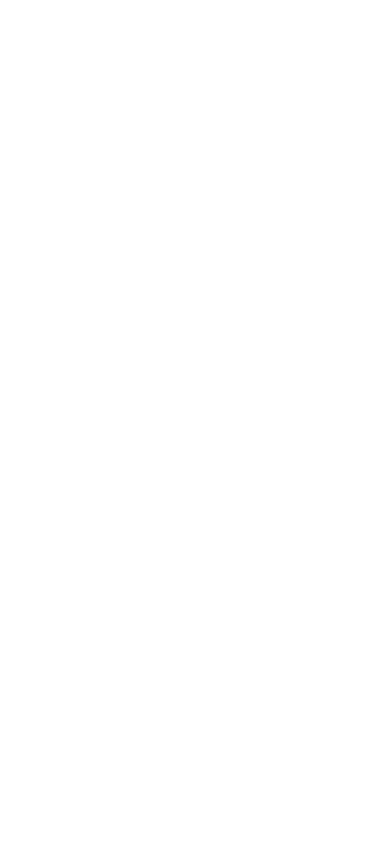
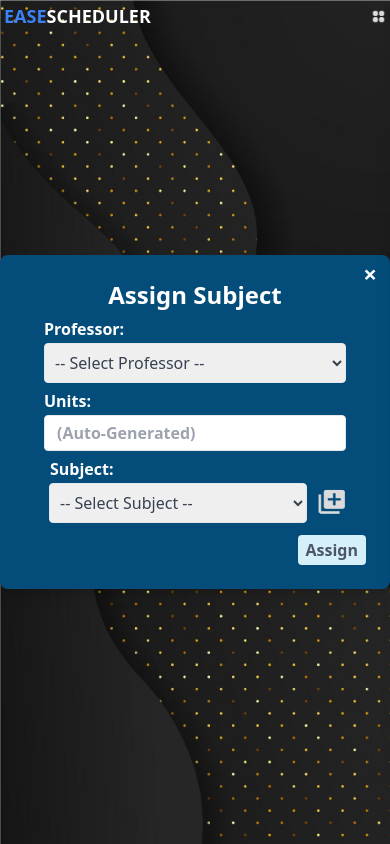
Before and after one commit to elagoCarl/EaseScheduler, a React (Vite) app in the folder Client/: page /assignSubjtoProf in a window 390 px wide. Before the commit this address had no page. Built offline with nearby package versions, Linux system fonts and the light colour scheme.

Commit message:
Created new page "AssignSubjtoProf" and fixed profAvailability breakpoints

```diff
--- a/Client/src/App.jsx
+++ b/Client/src/App.jsx
@@ -11,6 +11,7 @@ import Room from "./Components/room";
 import Course from "./Components/course";
 import ProfAvailability from "./Components/profAvailability";
 import Professor from "./Components/professor";
+import AssignSubjToProf from "./Components/assignSubjtoProf";
 
 const App = () => {
   return (
@@ -29,6 +30,7 @@ const App = () => {
         <Route path="/profAvailability" element={<ProfAvailability />} />
         <Route path="/course" element={<Course />} />
         <Route path="/professor" element={<Professor />} />
+        <Route path="/assignSubjtoProf" element={<AssignSubjToProf />} />
       </Routes>
     </Router>
   );
--- /dev/null
+++ b/Client/src/Components/assignSubjtoProf.jsx
@@ -0,0 +1,118 @@
+import React, { useState } from 'react';
+import TopMenu from './callComponents/topMenu';
+import Sidebar from './callComponents/sideBar.jsx';
+import Image2 from './Img/2.jpg';
+import AddBulk from './Img/AddBulk.png';
+
+const AssignSubjToProf = () => {
+  const [isSidebarOpen, setSidebarOpen] = useState(false);
+  const [subjects, setSubjects] = useState([""]); // State to manage dynamically added subjects
+
+  const toggleSidebar = () => {
+    setSidebarOpen(!isSidebarOpen);
+  };
+
+  const handleAddBulk = (e) => {
+    e.preventDefault(); // Prevent default form submission
+    setSubjects([...subjects, ""]); // Add a new subject dropdown
+  };
+
+  return (
+    <div
+      className="main bg-cover bg-no-repeat min-h-screen flex justify-center items-center"
+      style={{ backgroundImage: `url(${Image2})` }}
+    >
+      <Sidebar isOpen={isSidebarOpen} toggleSidebar={toggleSidebar} />
+      {<TopMenu toggleSidebar={toggleSidebar} />}
+
+      {/* Main Form Container */}
+      <div className="relative bg-customBlue1 p-24 rounded-lg shadow-lg w-full lg:max-w-lg xs:max-w-md xs:max-h-md">
+        <button
+          className="absolute w-20 top-3 right-10 text-white font-bold text-2xl hover:text-red-500"
+          onClick={() => navigate('/')}
+        >
+          &times;
+        </button>
+
+        {/* Title of container */}
+        <h1 className="text-2xl font-bold text-white text-center">Assign Subject</h1>
+
+        <form className="mt-6">
+          {/* Professor Selection */}
+          <div className="mb-6 pl-20 pr-20">
+            <label className="block font-semibold text-white mb-2" htmlFor="role">
+              Professor:
+            </label>
+            <select
+              id="role"
+              className="border rounded w-full py-7 px-6 text-gray-700 leading-tight focus:outline-none focus:shadow-outline"
+            >
+              <option value="" disabled selected>
+                -- Select Professor --
+              </option>
+              <option value="Professor">Anton Burgovanni</option>
+              <option value="Professor">Marc Dela Casa</option>
+              <option value="Professor">Aya Marina Sam</option>
+              <option value="Professor">Zharinna Canete</option>
+              <option value="Professor">Sun Hyee Suk</option>
+              <option value="Professor">Vhong Magiba Lucero</option>
+            </select>
+          </div>
+
+          {/* Units */}
+          <div className="mb-6 pl-20 pr-20">
+            <label className="block font-semibold text-white mb-2" htmlFor="fullName">
+              Units:
+            </label>
+            <input
+              className="border rounded w-full py-7 px-12 leading-tight font-semibold bg-white"
+              id="fullName"
+              type="text"
+              placeholder="(Auto-Generated)"
+              disabled
+            />
+          </div>
+
+          {subjects.map((_, index) => (
+            <div key={index} className="mb-10 space-x-5 pl-20 pr-20">
+              <label className="block font-semibold ml-6 text-white mb-2" htmlFor={`subject-${index}`}>
+                Subject:
+              </label>
+              <div className='flex'>
+                <select
+                  id={`subject-${index}`}
+                  className="border rounded w-full py-7 px-6 text-gray-700 leading-tight focus:outline-none focus:shadow-outline"
+                >
+                  <option value="" disabled selected>
+                    -- Select Subject --
+                  </option>
+                  <option value="Subject">PCR001L</option>
+                  <option value="Subject">PCIE002L</option>
+                </select>
+
+                {index === subjects.length - 1 && (
+                  <div className="mb-6 pl-5">
+                    <button onClick={handleAddBulk} className="relative">
+                      <img
+                        src={AddBulk}
+                        alt="Add Bulk"
+                        className="h-28 w-40 top-5 left-3 relative z-50 cursor-pointer"
+                      />
+                    </button>
+                  </div>
+                )}
+              </div>
+            </div>
+          ))}
+          <div className="flex justify-end mt-12 space-x-8">
+            <button
+              className="bg-customLightBlue2 hover:bg-blue-300 text-gray-600 font-bold py-3 px-8 rounded"
+              type="submit"> Assign</button>
+          </div>
+        </form>
+      </div>
+    </div>
+  );
+};
+
+export default AssignSubjToProf;
--- a/Client/src/Components/callComponents/sideBar.jsx
+++ b/Client/src/Components/callComponents/sideBar.jsx
@@ -29,13 +29,14 @@ const Sidebar = ({ isOpen, toggleSidebar }) => {
 
   return (
     <div ref={sidebarRef}
-      className={`fixed right-0 xs:right-0 h-full bg-gray-800 text-white shadow-lg transform ${isOpen ? 'translate-x-0' : 'translate-x-full'} transition-transform duration-300 w-5/12 md:w-3/12 z-50 flex flex-col justify-center`}>
+      className={`fixed right-0 xs:right-0 min-h-screen bg-gray-800 text-white shadow-lg transform ${isOpen ? 'translate-x-0' : 'translate-x-full'
+        } transition-transform duration-300 w-5/12 md:w-1/6 xs:w-2/6 z-50 flex flex-col justify-center`}>
       <button
         id="logoBtn"
-        className="text-md md:text-xl font-bold text-blue-500 relative"
+        className="xl:text-md md:text-lg font-bold text-blue-500 relative"
         onClick={() => navigate('/homePage')}
       >
-        EASE<span className="text-white">SCHEDULER</span>
+        EASE<span className="text-white ">SCHEDULER</span>
       </button>
 
       <div className="flex flex-col items-start space-y-1 px-20 py-15">
--- a/Client/src/Components/createAccount.jsx
+++ b/Client/src/Components/createAccount.jsx
@@ -25,7 +25,7 @@ const CreateAccount = () => {
       <TopMenu toggleSidebar={toggleSidebar} />
 
       {/* Form Container */}
-      <div className="relative bg-customBlue1 p-22 rounded-lg shadow-lg w-full max-w-lg">
+      <div className="relative bg-customBlue1 p-24 rounded-lg shadow-lg w-full lg:max-w-lg xs:max-w-md xs:max-h-md">
         {/* Close Button */}
         <button
           className="absolute top-3 right-10 text-white font-bold text-2xl hover:text-red-500"
@@ -132,7 +132,7 @@ const CreateAccount = () => {
               className="bg-customLightBlue2 hover:bg-blue-300 text-gray-600 font-bold py-3 px-8 rounded"
               type="submit"
             >
-              Create Account
+              Create
             </button>
           </div>
         </form>
--- a/Client/src/Components/profAvailability.jsx
+++ b/Client/src/Components/profAvailability.jsx
@@ -26,28 +26,36 @@ const ProfAvailability = () => {
   };
 
   const handleAdd = () => {
+
+
     console.log("Added:", formData);
     resetForm();
   };
 
+
+
   return (
     <div
-      className="main bg-cover bg-no-repeat min-h-screen flex justify-center items-center"
+      className="main bg-cover bg-no-repeat min-h-screen flex justify-center items-center xs:h-full"
       style={{ backgroundImage: `url(${Image3})` }}
     >
-      <Sidebar isOpen={isSidebarOpen} toggleSidebar={toggleSidebar} />
+      <div className='fixed top-0 h-full z-50'>
+        <Sidebar isOpen={isSidebarOpen} toggleSidebar={toggleSidebar} />
+      </div>
+
+
       <TopMenu toggleSidebar={toggleSidebar} />
 
       <div className="flex flex-col items-center text-center w-full">
-        <h1 className=" font-bold text-white md:text-3xl xs:text-3xl xs:mt-40 md:mt-40 text-center w-full">Professor Availability</h1>
-
+        <h1 className=" font-bold text-white md:text-3xl xs:text-3xl xs:mt-30 mb-8 text-center">Professor Availability</h1>
 
         {/* Main container with left and right sections */}
-        <div className="flex flex-wrap md:flex-nowrap gap-6 w-full max-w-7xl justify-center items-start px-5 xs:-mt-60 md:mt-20">
+        <div className="flex flex-wrap md:flex-nowrap gap-5 w-full max-w-6xl justify-center items-start px-5 xs:px-15 mt-10">
+
           {/* Left Container (Form Section) */}
           <div
             id="leftContainer"
-            className="bg-customWhite mt-80 mr-8 text-gray-900 p-10 rounded-lg shadow-lg w-full max-w-md md:w-3/12"
+            className="bg-customWhite mr-8 text-gray-900 p-10 rounded-lg shadow-lg w-full max-w-md md:w-3/12"
           >
             <div className="mb-4">
               <label htmlFor="professor" className="block text-md font-medium mb-1 text-start ml-2">
@@ -140,7 +148,7 @@ const ProfAvailability = () => {
           </div>
 
           {/* Right Container (Timetable Section) */}
-          <div className="bg-white w-full md:w-2/3 p-5 rounded-lg shadow-lg overflow-x-auto md:-mt-8 mt-2">
+          <div className="bg-white w-full md:w-2/3 p-5 rounded-lg shadow-lg overflow-x-auto md:-mt-8 mt-5">
             <table className="table-auto w-full text-left border-collapse border border-customWhite">
               <thead>
                 <tr className="bg-gray-100 text-center">
```
Also changed, not shown: Client/src/Components/Img/AddBulk.png (added).
